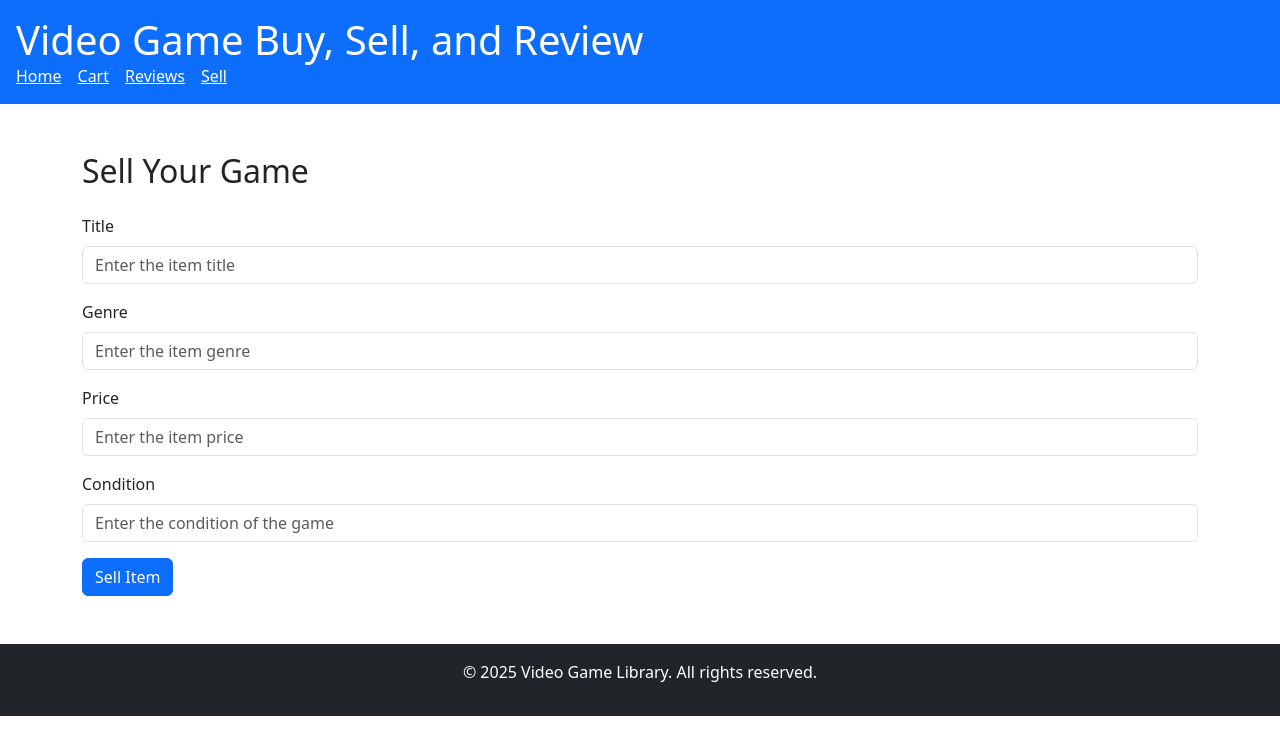
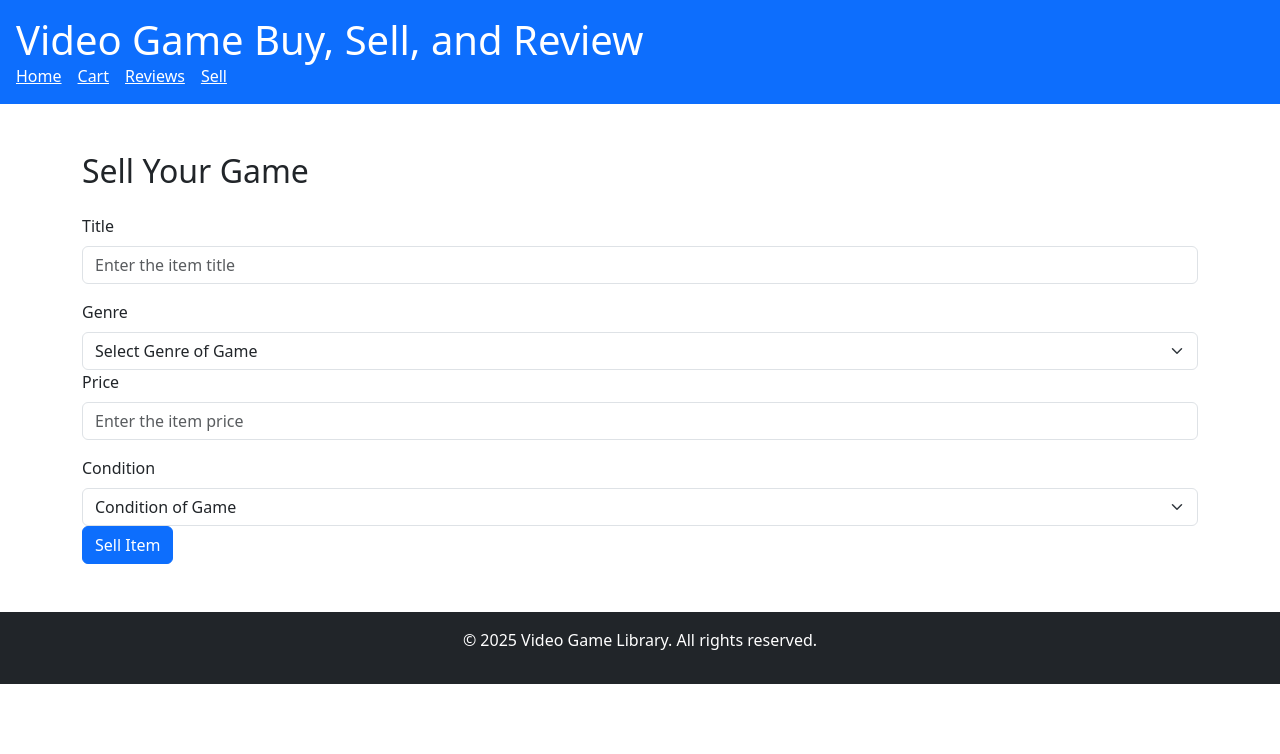
Before and after one commit to ameliawht75/Video-Game-Shopping-App, a React (Vite) app: page /sell in a window 1280 px wide. Shown: the top 754 px of the page. Built offline with nearby package versions, Linux system fonts and the light colour scheme.

Commit message:
upload final

```diff
--- a/db.json
+++ b/db.json
@@ -114,6 +114,13 @@
       "genre": "PRG",
       "price": 3,
       "condition": "Good"
+    },
+    {
+      "id": "cd6f",
+      "title": "Final Fantasy ",
+      "genre": "RPG",
+      "price": 10,
+      "condition": ""
     }
   ]
 }
--- a/package.json
+++ b/package.json
@@ -13,7 +13,9 @@
     "bootstrap": "^5.3.5",
     "react": "^19.0.0",
     "react-bootstrap": "^2.10.9",
+    "react-cool-form": "^0.4.1",
     "react-dom": "^19.0.0",
+    "react-icons": "^5.5.0",
     "react-router-dom": "^6.26.0"
   },
   "devDependencies": {
--- a/src/components/ReviewForm.tsx
+++ b/src/components/ReviewForm.tsx
@@ -1,4 +1,7 @@
-import { Form, Button } from 'react-bootstrap';
+import Form from 'react-bootstrap/Form';
+import Button from 'react-bootstrap/Button';
+import { FaStar } from 'react-icons/fa';
+import { useState } from 'react';
 
 interface ReviewFormProps {
   newReview: { name: string; content: string; gameId: string };
@@ -6,11 +9,34 @@ interface ReviewFormProps {
   handleSubmit: (e: React.FormEvent) => void;
 }
 
+const colors = {
+  orange: "#F2C265",
+  grey: "a9a9a9"
+}
+
+const stars = Array(5).fill(0)
+
+
+
 export default function ReviewForm({ newReview, handleChange, handleSubmit }: ReviewFormProps) {
+  const [rating, setRating] = useState(0)
+  const [hover, setHover] = useState(0)
+
+  const handleMouseOverStar = (value: number) => {
+    setHover(value)
+  };
+
+  const handleMouseLeaveStar = () => {
+    setHover(0)
+  };
+
+  const handleClickStar = (value: number) => {
+    setRating(value)
+  };
   return (
-    <Form onSubmit={handleSubmit} className="mb-4">
-      <Form.Group className="mb-3">
-        <Form.Label>Your Name</Form.Label>
+    <Form onSubmit={handleSubmit}>
+      <Form.Group className="mb-3" controlId="name">
+        <Form.Label>Name</Form.Label>
         <Form.Control
           type="text"
           name="name"
@@ -20,18 +46,37 @@ export default function ReviewForm({ newReview, handleChange, handleSubmit }: Re
           required
         />
       </Form.Group>
-      <Form.Group className="mb-3">
-        <Form.Label>Game ID</Form.Label>
+      <Form.Group className="mb-3" controlId="gameId">
+        <Form.Label>Game</Form.Label>
         <Form.Control
           type="text"
           name="gameId"
-          placeholder="Enter the game ID"
+          placeholder="Name of the game"
           value={newReview.gameId}
           onChange={handleChange}
           required
         />
       </Form.Group>
-      <Form.Group className="mb-3">
+      <Form.Group>
+        <div>
+        {stars.map((_, index) => {
+          return (
+            <div key={index} style={{ display: "inline-block", marginRight: "5px" }}>
+            <FaStar
+              key={index}
+              size={24}
+              color={(hover || rating) > index ? colors.orange : colors.grey}
+              onClick={() => handleClickStar(index + 1)}
+              onMouseOver={() => handleMouseOverStar(index + 1)}
+              onMouseLeave={handleMouseLeaveStar}
+            />
+            </div>
+          );
+        })}
+        </div>
+            <p>({rating} Stars)</p>
+      </Form.Group>
+      <Form.Group className="mb-3" controlId="content">
         <Form.Label>Review</Form.Label>
         <Form.Control
           as="textarea"
--- a/src/components/SellItemForm.tsx
+++ b/src/components/SellItemForm.tsx
@@ -65,17 +65,13 @@ export default function SellItemForm() {
             required
           />
         </Form.Group>
-        <Form.Group className="mb-3">
-          <Form.Label>Genre</Form.Label>
-          <Form.Control
-            type="text"
-            name="genre"
-            placeholder="Enter the item genre"
-            value={newItem.genre}
-            onChange={handleChange}
-            required
-          />
-        </Form.Group>
+        <Form.Label>Genre</Form.Label>
+        <Form.Select aria-label="Default select example">
+          <option>Select Genre of Game</option>
+          <option value="1">RPG</option>
+          <option value="2">Puzzle</option>
+          <option value="3">FPS</option>
+        </Form.Select>
         <Form.Group className="mb-3">
           <Form.Label>Price</Form.Label>
           <Form.Control
@@ -87,17 +83,12 @@ export default function SellItemForm() {
             required
           />
         </Form.Group>
-        <Form.Group className="mb-3">
-          <Form.Label>Condition</Form.Label>
-          <Form.Control
-            type="text"
-            name="condition"
-            placeholder="Enter the condition of the game"
-            value={newItem.condition}
-            onChange={handleChange}
-            required
-          />
-        </Form.Group>
+        <Form.Label>Condition</Form.Label>
+        <Form.Select aria-label="Default select example">
+          <option>Condition of Game</option>
+          <option value="1">New</option>
+          <option value="2">Used</option>
+        </Form.Select>
         <Button variant="primary" type="submit" disabled={isSubmitting}>
           {isSubmitting ? "Submitting..." : "Sell Item"}
         </Button>
```
Also changed, not shown: 1 other file (tests, documents, lock files or other folders).
